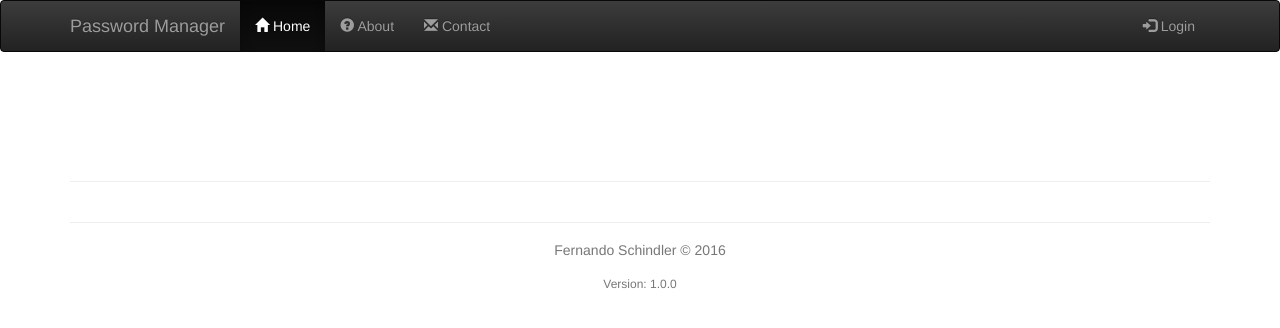
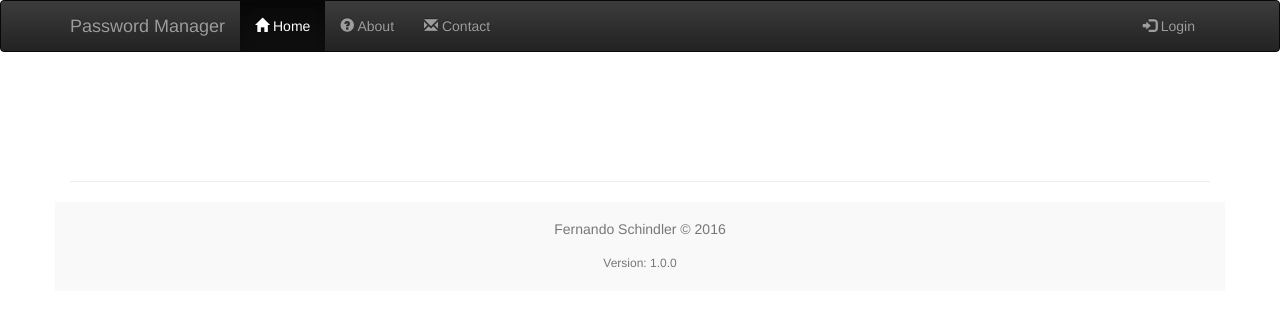
Before and after one commit to schindler/coursera-test, a plain HTML site: page PasswordManager/index.html in a window 1280 px wide. Drawn offline with Linux system fonts and the light colour scheme.

Commit message:
Zoom correction

```diff
--- a/PasswordManager/css/app.css
+++ b/PasswordManager/css/app.css
@@ -1,9 +1,3 @@
-body {
-  //min-height : 2000px;
-  min-width  :  400px;
-  //padding-top:   70px;
-}
-
 .navbar {
   min-width  :  100px;
 }
@@ -20,6 +14,7 @@ body > .container {
   padding-right: 15px;
   padding-left:  15px;
   text-align: center;
+  background-color: #f9f9f9;
 }
 
  .modal-header, h4, .close {
@@ -28,6 +23,7 @@ body > .container {
       text-align: center;
       font-size: 30px;
   }
+
   .modal-footer {
       background-color: #f9f9f9;
   }
--- a/PasswordManager/index.html
+++ b/PasswordManager/index.html
@@ -89,7 +89,6 @@
 
     <footer class="footer">
         <div class="container">
-          <hr>
           <h5 class="text-muted">Fernando Schindler &COPY; 2016</h5>
           <h6 class="text-muted">Version: {{ version }} </h6>
         </div>
```
